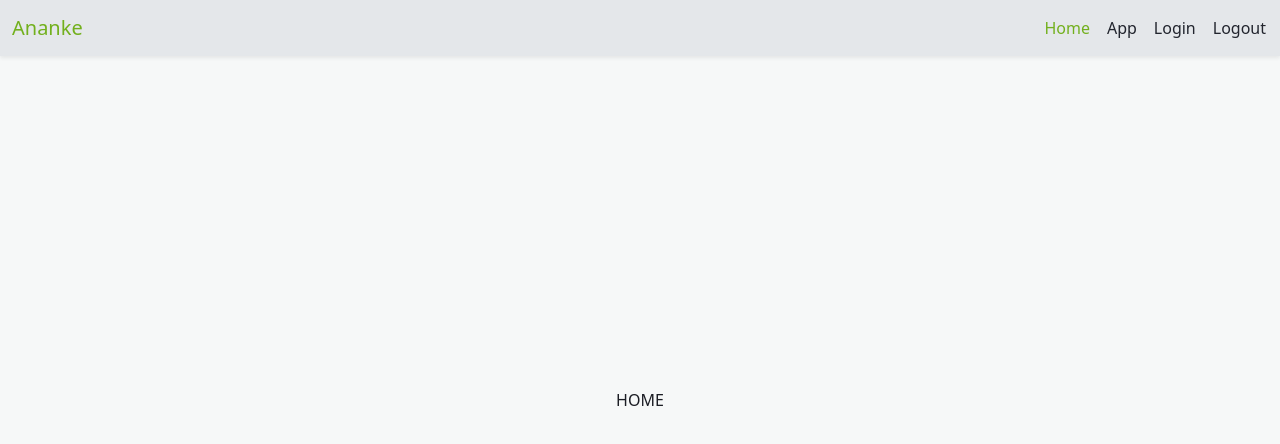
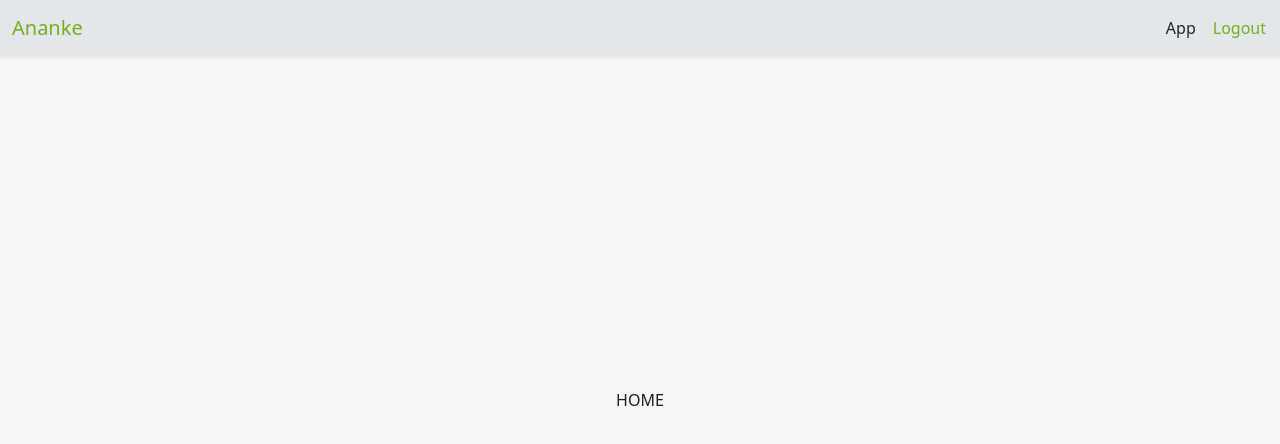
Before and after one commit to Ramphy0x90/Ananke-client, an Angular app: page /home in a window 1280 px wide. Shown: the top 444 px of the page. Built offline with nearby package versions, Linux system fonts and the light colour scheme; sample sign-in values are in the browser's storage.

Commit message:
Nav bar refactoring

```diff
--- a/src/app/components/nav-bar/nav-bar.component.html
+++ b/src/app/components/nav-bar/nav-bar.component.html
@@ -14,36 +14,15 @@
     </button>
     <div class="collapse navbar-collapse" id="navbarNavAltMarkup">
       <div class="navbar-nav">
-        <a
+        <ng-container *ngFor="let option of navBarOptions">
+          <a *ngIf="showNavOption(option.access)"
           class="nav-link"
           data-bs-toggle="collapse"
           data-bs-target=".navbar-collapse.show"
           routerLinkActive="active"
-          routerLink="home"
-          >Home</a
-        >
-        <a
-          class="nav-link"
-          data-bs-toggle="collapse"
-          data-bs-target=".navbar-collapse.show"
-          routerLinkActive="active"
-          routerLink="app"
-          >App</a
-        >
-        <a
-          class="nav-link"
-          data-bs-toggle="collapse"
-          data-bs-target=".navbar-collapse.show"
-          routerLinkActive="active"
-          routerLink="log-in"
-          >Login</a
-        >
-        <a
-          class="nav-link"
-          data-bs-toggle="collapse"
-          data-bs-target=".navbar-collapse.show"
-          >Logout</a
-        >
+          routerLink="{{ option.route }}"
+          >{{ option.name }}</a>
+        </ng-container>
       </div>
     </div>
   </div>
--- a/src/app/components/nav-bar/nav-bar.component.ts
+++ b/src/app/components/nav-bar/nav-bar.component.ts
@@ -1,4 +1,7 @@
 import { Component, OnInit } from '@angular/core';
+import { Option } from 'src/app/models/nav-bar/option';
+import { User } from 'src/app/models/user/user';
+import { UserService } from 'src/app/services/user.service';
 
 @Component({
   selector: 'app-nav-bar',
@@ -6,10 +9,68 @@ import { Component, OnInit } from '@angular/core';
   styleUrls: ['./nav-bar.component.css']
 })
 export class NavBarComponent implements OnInit {
+  /**
+   * 1 = ONLY-UNLOGGED
+   * 2 = ALL
+   * 3 = LOGGED
+   * 4 = ONLY-ADMIN
+   */
+  test = [1, 2, 3, 4]
+  navBarOptions: Option[] = [
+    {
+      name: 'Home',
+      route: 'home',
+      access: 1
+    },
+    {
+      name: 'App',
+      route: 'app',
+      access: 3
+    },
+    {
+      name: 'Login',
+      route: 'log-in',
+      access: 1
+    },
+    {
+      name: 'Logout',
+      route: 'home',
+      access: 3
+    }
+  ];
 
-  constructor() { }
+  constructor(private userService: UserService) { }
 
   ngOnInit(): void {
   }
 
+  showNavOption(accessLevel: number): boolean {
+    let user: User | null = this.userService.getLoggedUser();
+
+    if(accessLevel == 1) {
+      if(!this.userService.isLoggedIn()) {
+        return true;
+      }
+    }
+
+    if(accessLevel == 2) {
+      return true;
+    }
+
+    if(accessLevel == 3) {
+      if(this.userService.isLoggedIn()) {
+        return true;
+      }
+    }
+
+    if(accessLevel == 4) {
+      if(this.userService.isLoggedIn() && user?.roles.includes('ROLE_ADMIN')) {
+        return true;
+      }
+    }
+
+    console.log("ESTAAy")
+
+    return false;
+  }
 }
```
